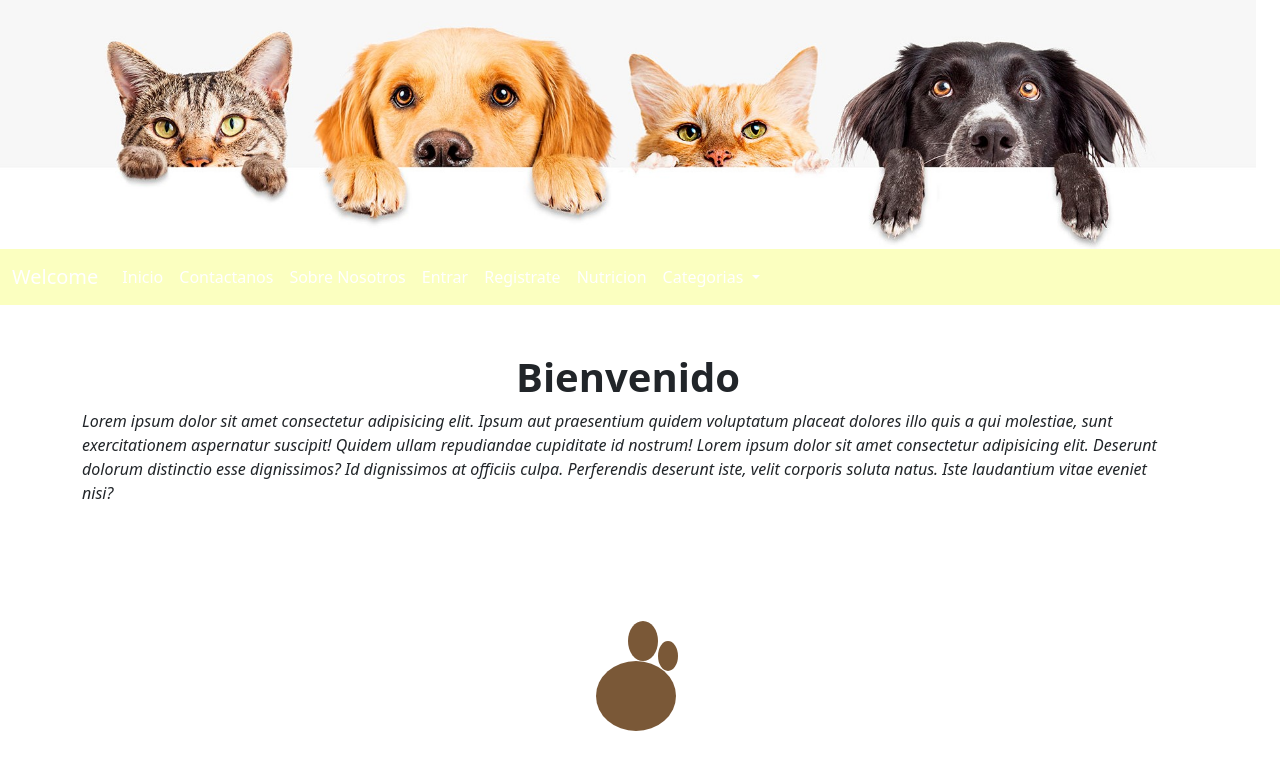
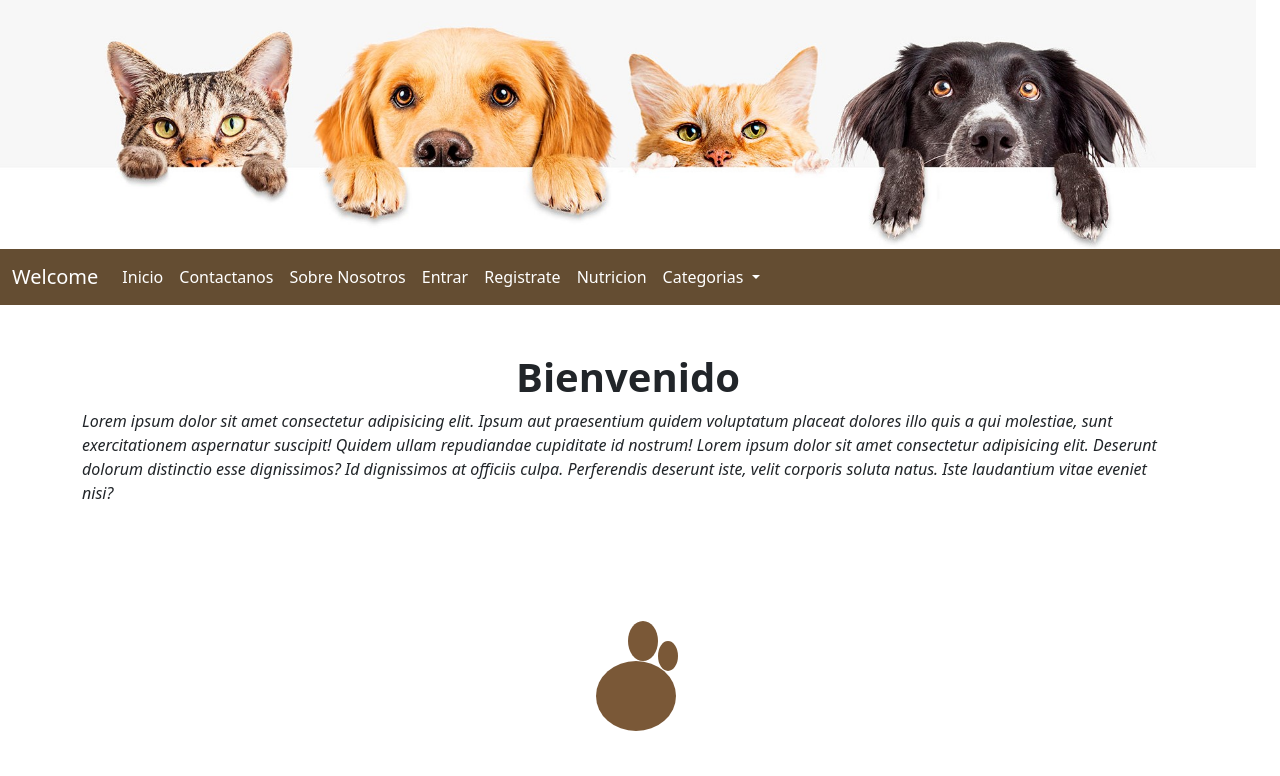
Before and after one commit to Sealfie/Project-coder, a website: page index.html in a window 1280 px wide. Shown: the top 776 px of the page. Drawn offline with Linux system fonts and the light colour scheme.

Commit message:
navtab color change

```diff
--- a/scss/style.scss
+++ b/scss/style.scss
@@ -3,7 +3,7 @@
   padding: 0;
 }
 
-$theme-colors: ( "primary": rgb(251, 255, 192));
+$theme-colors: ( "primary": rgb(100, 77, 50));
 
 @import "node_modules/bootstrap/scss/bootstrap";
 
```
Also changed, not shown: css/style.css.
